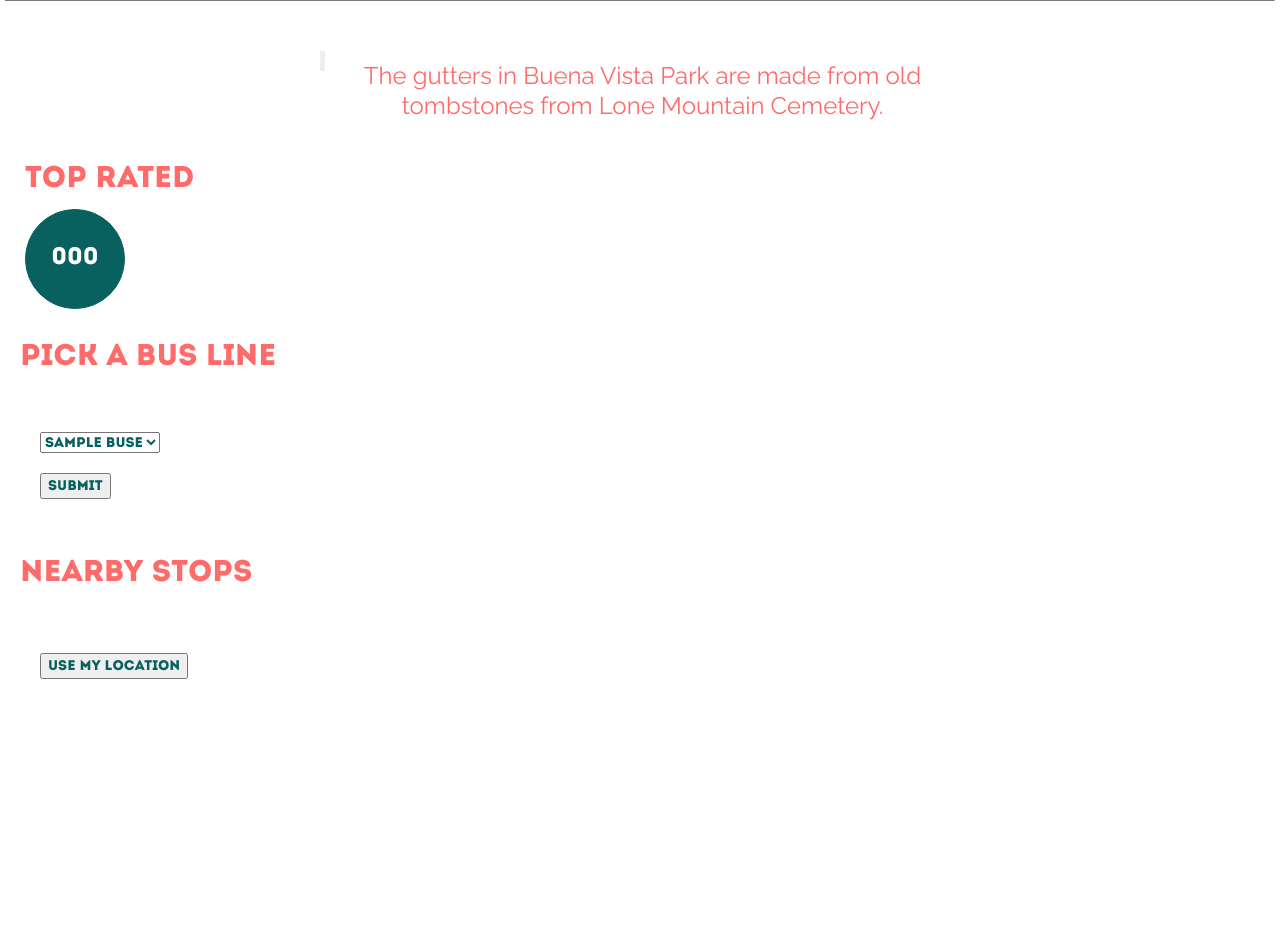
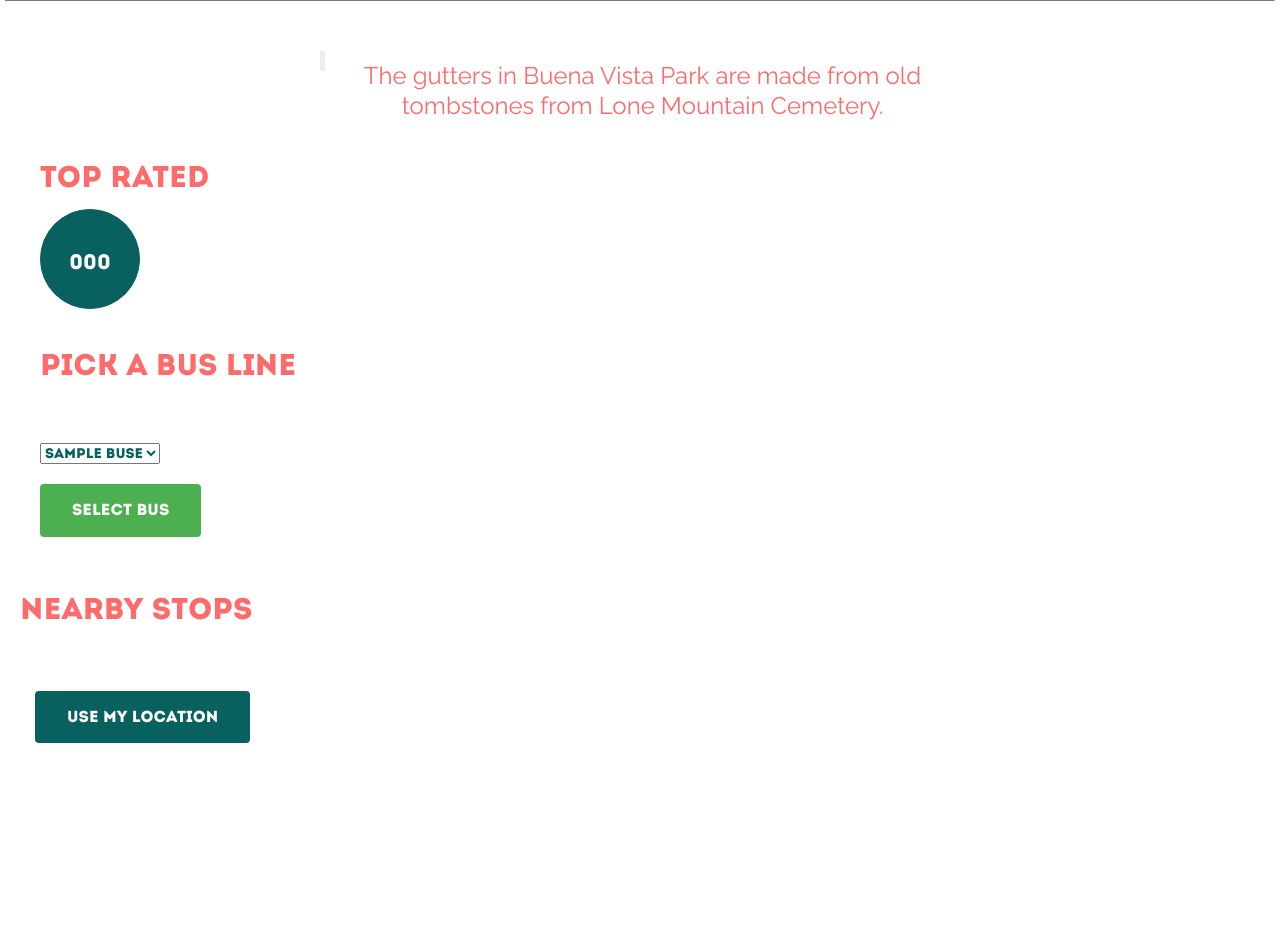
Before and after one commit to PSquared0/reroute_hb_project, a Flask app: page / in a window 1280 px wide. Shown: the part 647-1589 px from the top of the page. Before the commit the page ends 1326 px from the top, so only its background shows below. Run offline with Flask 2, Linux system fonts and the light colour scheme; tables that the repository leaves empty hold one stand-in row (values such as "Sample post"); some libraries are stand-ins or nearby versions.

Commit message:
added styling to buttons

```diff
--- a/server.py
+++ b/server.py
@@ -344,7 +344,7 @@
 
 if __name__ == "__main__":
 
-    app.debug = True
+    app.debug = False
     app.jinja_env.auto_reload = app.debug
 
     connect_to_db(app)
--- a/static/styles.css
+++ b/static/styles.css
@@ -27,7 +27,7 @@
 }
 
 .margins{
-    padding: 10px 10px 10px 5px;
+    padding: 10px 10px 10px 20px;
 }
 
 .bus-margins{
@@ -71,7 +71,7 @@
 
 }
 
-
+s
 
 
 @font-face {
@@ -89,7 +89,7 @@
 }
 
 #geolocation{
-    padding: 10px 10px 1px 20px;
+    padding: 10px 10px 1px 15px;
     color:#08615E;
 }
 
@@ -118,10 +118,6 @@
   color:black;
 }
 
-.submit-button{
-  color:#08615E;
-  font-size:20px;
-}
 
 
 .small-text{
@@ -135,6 +131,17 @@
 .score{
   color:#08615E;
   font-size:40px;
+}
+
+.better-btn {
+    background-color: #4CAF50; /* Green */
+    border: none;
+    color: white;
+    padding: 15px 32px;
+    text-align: center;
+    text-decoration: none;
+    display: inline-block;
+    font-size: 16px;
 }
 
 .page_title{
@@ -555,7 +562,7 @@
 margin-left: auto;
 margin-right: auto;
 border-radius: 50%;
-width: 25%;
+width: 20%;
 position: relative;
 background-color: #08615E;
 }
@@ -590,7 +597,7 @@
 right: 0;
 height: 3vw;
 line-height: 3vw;
-font-size: 7vw;
+font-size: 5vw;
 color: white;
 }
 
@@ -778,10 +785,9 @@
 
 .btn-circle.btn-xl {
   width: 100px;
-  height: 100px;
   padding: 10px 16px 4px 16px;
-  font-size: 24px;
-  line-height: 3;
+  font-size: 21px;
+  line-height: 4 ;
   border-radius: 50px;
   border-color: #08615E;
   background-color: #08615E;
@@ -789,18 +795,27 @@
 
 /*DROPDOWN#####################*/
 
-.custom-combobox {
-    position: relative;
+button {
+    background-color: #08615E; /* Green */
+    border: none;
+    color: white;
+    padding: 15px 32px;
+    text-align: center;
+    text-decoration: none;
     display: inline-block;
-  }
-  .custom-combobox-toggle {
-    position: absolute;
-    top: 0;
-    bottom: 0;
-    margin-left: -1px;
-    padding: 0;
-  }
-  .custom-combobox-input {
-    margin: 0;
-    padding: 5px 10px;
-  }
+    font-size: 16px;
+    border-radius: 4px;
+}
+
+
+input {
+    background-color: #08615E; /* Green */
+    border: none;
+    color: white;
+    padding: 15px 32px;
+    text-align: center;
+    text-decoration: none;
+    display: inline-block;
+    font-size: 16px;
+    border-radius: 4px;
+}
--- a/templates/homepage.html
+++ b/templates/homepage.html
@@ -45,17 +45,17 @@
 
 
 <div id="bus_pick">
-  <h3 id="pageheader">pick a bus line</h3><br>
+  <h3 id="pageheader" class="dropdown">pick a bus line</h3><br>
     <br>
     <ul class="dropdown">
     <form action='/bus_detail', method="get">
     <select name="bus">
     {% for bus in buses %}
-    <option value="{{ bus.bus_name }}">{{ bus.bus_name }}</option>
+    <option  class="dropdown-content"value="{{ bus.bus_name }}">{{ bus.bus_name }}</option>
     {% endfor %}
     </select>
     <br><br>
-    <input type="submit">
+    <input type="submit" value="Select Bus" class="better-btn">
     </form>
     </ul>
 </div>
--- a/templates/ratings.html
+++ b/templates/ratings.html
@@ -60,7 +60,7 @@
           <textarea placeholder= "Add your acclamations or condemnations here" rows="4" cols="50" name="comments" form="usrform"></textarea> <p class="small-text">max 140 characters</p>
           <br>
           <br>
-          <input type="submit" value="Submit" class="submit-button">
+          <input type="submit" value="Add your rating">
           </form>
  </div>
 
```
Also changed, not shown: README.md.
